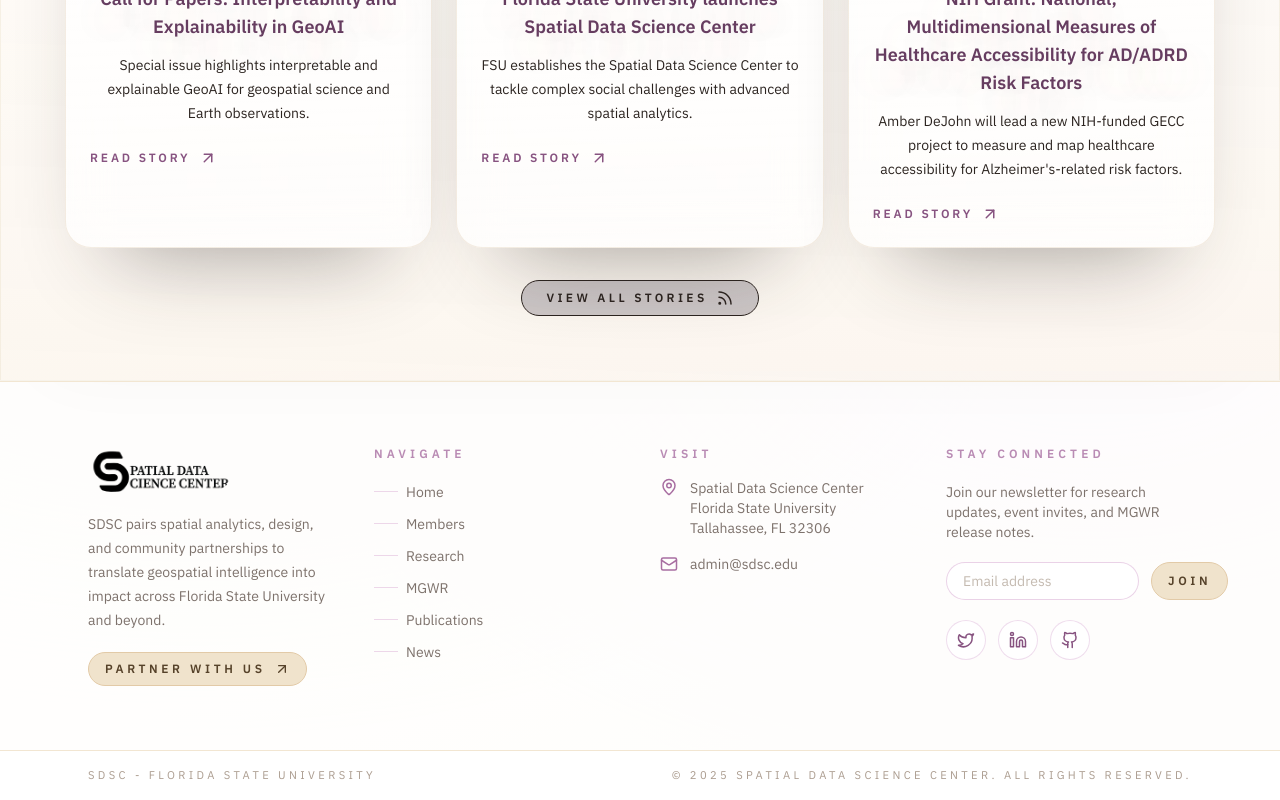
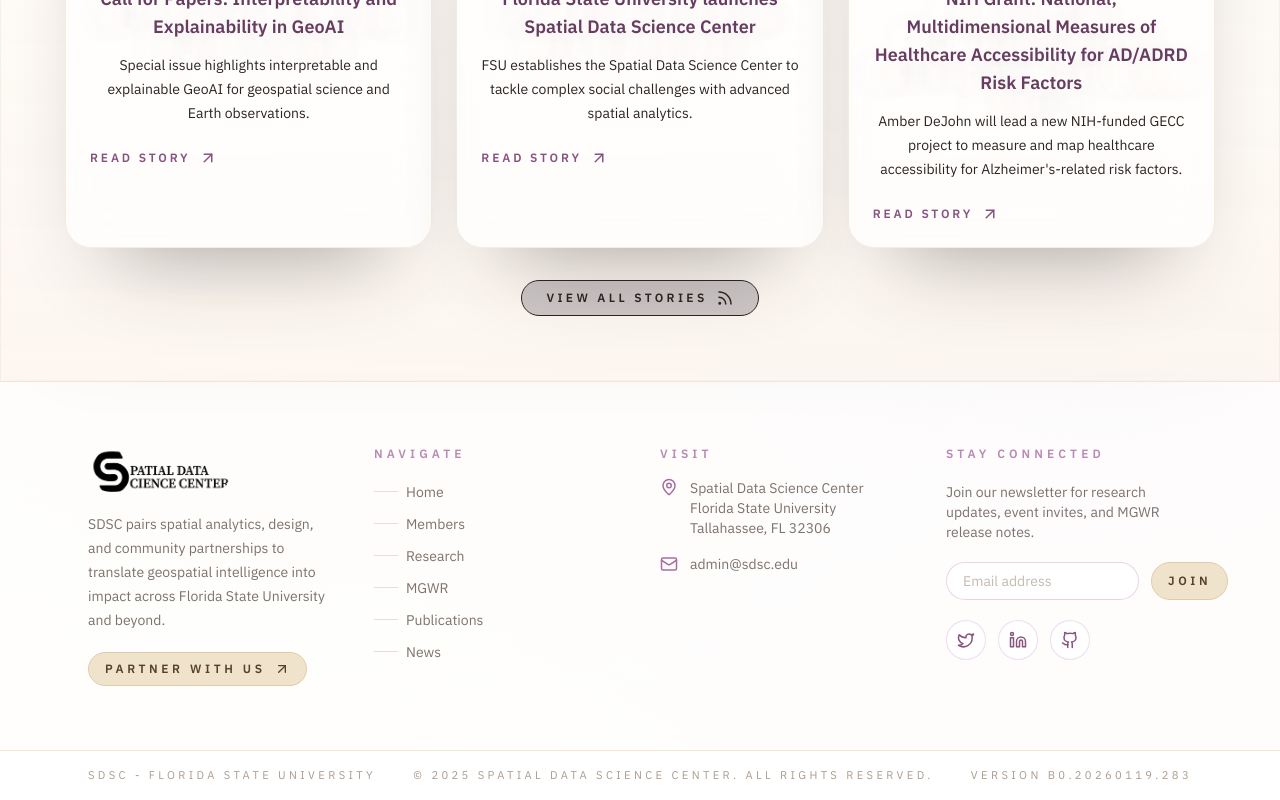
Before and after one commit to jimmg35/sdsc-client-next, a Next.js app: page / in a window 1280 px wide. Shown: the part 2829-3629 px from the top of the page. Built offline with nearby package versions, Linux system fonts and the light colour scheme; no server answers.

Commit message:
chore: update version tag at the footer

```diff
--- a/src/components/Layout/Footer/index.tsx
+++ b/src/components/Layout/Footer/index.tsx
@@ -154,6 +154,7 @@
             &copy; {new Date().getFullYear()} Spatial Data Science Center. All
             rights reserved.
           </span>
+          <span>Version b0.20260119.283</span>
         </div>
       </div>
     </footer>
```
